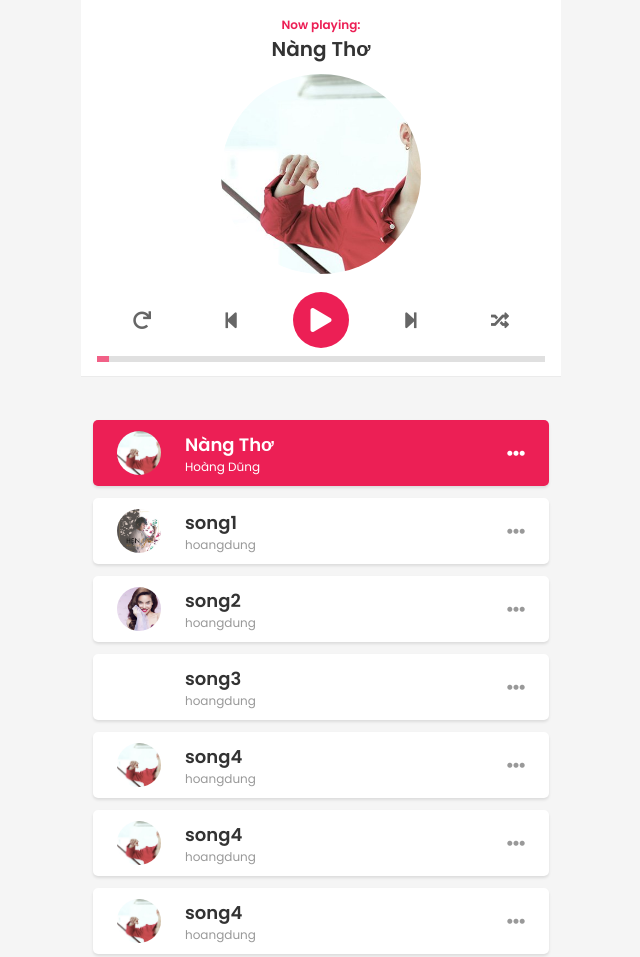
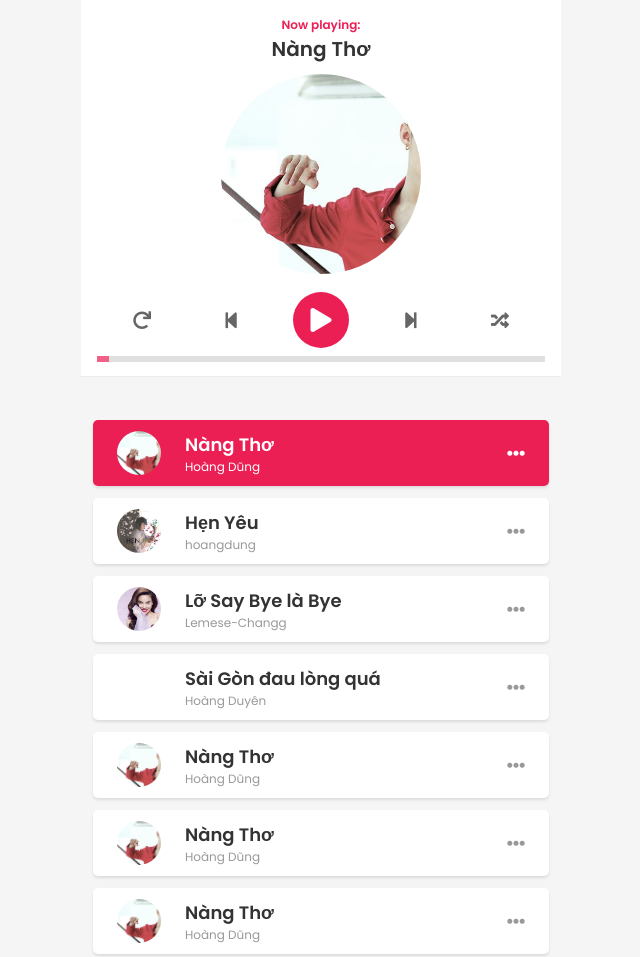
Before and after one commit to DuongXuanThang/MusicPlayer, a plain HTML site: page index.html in a window 1280 px wide. Shown: the whole page, without its empty margins (319-959 px from the left). Drawn offline with Linux system fonts and the light colour scheme.

Commit message:
Update index.html

```diff
--- a/index.html
+++ b/index.html
@@ -103,43 +103,43 @@
 
                 },
                 {
-                    name: 'song1',
+                    name: 'Hẹn Yêu',
                     singer: 'hoangdung',
                     path: './asset/music/song1.mp3',
                     image: './asset/img/song1.jpg'
 
                 },
                 {
-                    name: 'song2',
-                    singer: 'hoangdung',
+                    name: 'Lỡ Say Bye là Bye',
+                    singer: 'Lemese-Changg',
                     path: './asset/music/song2.mp3',
                     image: './asset/img/song2.jpg'
 
                 },
                 {
-                    name: 'song3',
-                    singer: 'hoangdung',
+                    name: 'Sài Gòn đau lòng quá',
+                    singer: 'Hoàng Duyên',
                     path: './asset/music/song3.mp3',
                     image: './asset/img/song3.jpg'
 
                 },
                 {
-                    name: 'song4',
-                    singer: 'hoangdung',
+                    name: 'Nàng Thơ',
+                    singer: 'Hoàng Dũng',
                     path: './asset/music/song4.mp3',
                     image: './asset/img/song4.jpg'
 
                 },
                 {
-                    name: 'song4',
-                    singer: 'hoangdung',
+                    name: 'Nàng Thơ',
+                    singer: 'Hoàng Dũng',
                     path: './asset/music/song4.mp3',
                     image: './asset/img/song4.jpg'
 
                 },
                 {
-                    name: 'song4',
-                    singer: 'hoangdung',
+                    name: 'Nàng Thơ',
+                    singer: 'Hoàng Dũng',
                     path: './asset/music/song4.mp3',
                     image: './asset/img/song4.jpg'
 
@@ -219,8 +219,8 @@
                 const cdAnimate = cdThumd.animate([
                     {transform: 'rotate(360deg)'}
                 ],{
-                    duration : 10000, // 10second
-                    interations: Infinity
+                    duration :15000, // 10second
+                    interations: Infinity,
                 })
                 cdAnimate.pause()
 
@@ -328,6 +328,12 @@
                               _this.loadCurrentSong();
                               audio.play();
                               _this.render();
+                              audio.onplay = function () {
+                        _this.isPlaying = true
+                        player.classList.add('playing');
+                        cdAnimate.play();
+
+                    }
                             }
 
                     }
```
